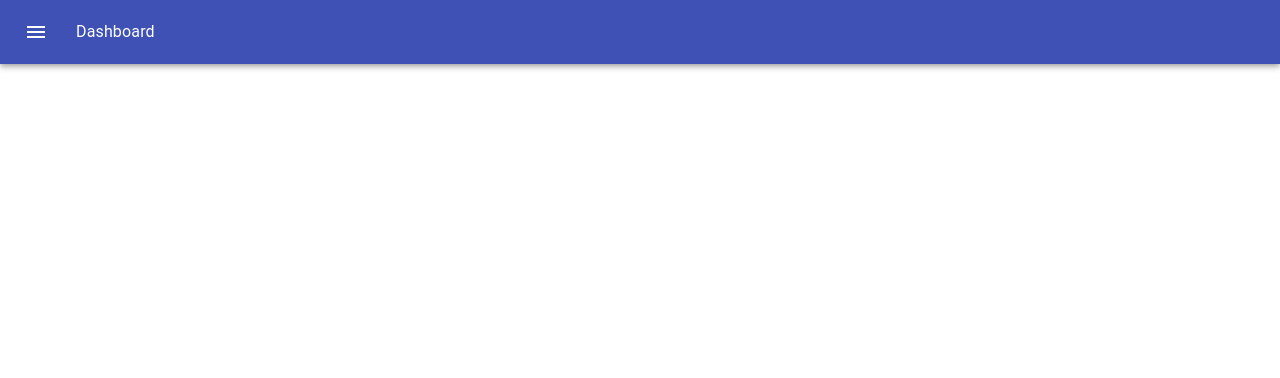
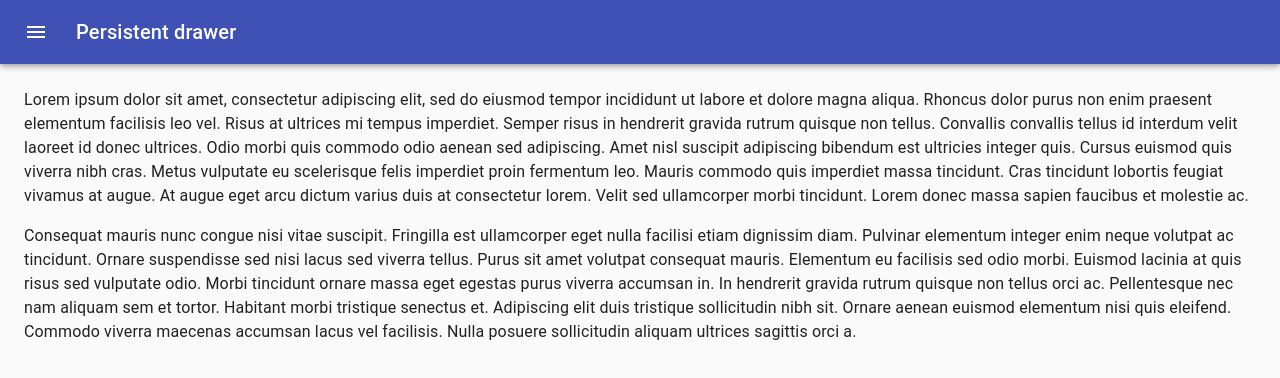
Before and after one commit to ilaydacansinkoc/dashboard-app, a React (Create React App) app: page / in a window 1280 px wide. Shown: the top 378 px of the page. Built offline with nearby package versions, Linux system fonts and the light colour scheme.

Commit message:
Nav bar template

```diff
--- a/src/components/Navbar.tsx
+++ b/src/components/Navbar.tsx
@@ -1,40 +1,181 @@
-import React from "react";
-import AppBar from "@material-ui/core/AppBar";
-import Toolbar from "@material-ui/core/Toolbar";
-import Typography from "@material-ui/core/Typography";
-import IconButton from "@material-ui/core/IconButton";
-import {Button} from "@material-ui/core";
+import React from 'react';
+import clsx from 'clsx';
+import { makeStyles, useTheme } from '@material-ui/core/styles';
+import Drawer from '@material-ui/core/Drawer';
+import CssBaseline from '@material-ui/core/CssBaseline';
+import AppBar from '@material-ui/core/AppBar';
+import Toolbar from '@material-ui/core/Toolbar';
+import List from '@material-ui/core/List';
+import Typography from '@material-ui/core/Typography';
+import Divider from '@material-ui/core/Divider';
+import IconButton from '@material-ui/core/IconButton';
 import MenuIcon from '@material-ui/icons/Menu';
-import makeStyles from "@material-ui/core/styles/makeStyles";
+import ChevronLeftIcon from '@material-ui/icons/ChevronLeft';
+import ChevronRightIcon from '@material-ui/icons/ChevronRight';
+import ListItem from '@material-ui/core/ListItem';
+import ListItemIcon from '@material-ui/core/ListItemIcon';
+import ListItemText from '@material-ui/core/ListItemText';
+import InboxIcon from '@material-ui/icons/MoveToInbox';
+import MailIcon from '@material-ui/icons/Mail';
+
+const drawerWidth = 240;
 
 const useStyles = makeStyles(theme => ({
   root: {
-    flexGrow: 1,
+    display: 'flex',
+  },
+  appBar: {
+    transition: theme.transitions.create(['margin', 'width'], {
+      easing: theme.transitions.easing.sharp,
+      duration: theme.transitions.duration.leavingScreen,
+    }),
+  },
+  appBarShift: {
+    width: `calc(100% - ${drawerWidth}px)`,
+    marginLeft: drawerWidth,
+    transition: theme.transitions.create(['margin', 'width'], {
+      easing: theme.transitions.easing.easeOut,
+      duration: theme.transitions.duration.enteringScreen,
+    }),
   },
   menuButton: {
     marginRight: theme.spacing(2),
   },
-  title: {
+  hide: {
+    display: 'none',
+  },
+  drawer: {
+    width: drawerWidth,
+    flexShrink: 0,
+  },
+  drawerPaper: {
+    width: drawerWidth,
+  },
+  drawerHeader: {
+    display: 'flex',
+    alignItems: 'center',
+    padding: theme.spacing(0, 1),
+    ...theme.mixins.toolbar,
+    justifyContent: 'flex-end',
+  },
+  content: {
     flexGrow: 1,
+    padding: theme.spacing(3),
+    transition: theme.transitions.create('margin', {
+      easing: theme.transitions.easing.sharp,
+      duration: theme.transitions.duration.leavingScreen,
+    }),
+    marginLeft: -drawerWidth,
+  },
+  contentShift: {
+    transition: theme.transitions.create('margin', {
+      easing: theme.transitions.easing.easeOut,
+      duration: theme.transitions.duration.enteringScreen,
+    }),
+    marginLeft: 0,
   },
 }));
 
+export default function PersistentDrawerLeft() {
+  const classes = useStyles();
+  const theme = useTheme();
+  const [open, setOpen] = React.useState(false);
 
-export default function Navbar() {
-  const classes = useStyles();
+  const handleDrawerOpen = () => {
+    setOpen(true);
+  };
+
+  const handleDrawerClose = () => {
+    setOpen(false);
+  };
+
   return (
-    <div>
-      <AppBar position="static">
+    <div className={classes.root}>
+      <CssBaseline />
+      <AppBar
+        position="fixed"
+        className={clsx(classes.appBar, {
+          [classes.appBarShift]: open,
+        })}
+      >
         <Toolbar>
-          <IconButton edge="start" className={classes.menuButton} color="inherit" aria-label="menu">
-            <MenuIcon/>
+          <IconButton
+            color="inherit"
+            aria-label="open drawer"
+            onClick={handleDrawerOpen}
+            edge="start"
+            className={clsx(classes.menuButton, open && classes.hide)}
+          >
+            <MenuIcon />
           </IconButton>
-          <Typography variant="subtitle1" className={classes.title}>
-            Dashboard
+          <Typography variant="h6" noWrap>
+            Persistent drawer
           </Typography>
         </Toolbar>
       </AppBar>
+      <Drawer
+        className={classes.drawer}
+        variant="persistent"
+        anchor="left"
+        open={open}
+        classes={{
+          paper: classes.drawerPaper,
+        }}
+      >
+        <div className={classes.drawerHeader}>
+          <IconButton onClick={handleDrawerClose}>
+            {theme.direction === 'ltr' ? <ChevronLeftIcon /> : <ChevronRightIcon />}
+          </IconButton>
+        </div>
+        <Divider />
+        <List>
+          {['Inbox', 'Starred', 'Send email', 'Drafts'].map((text, index) => (
+            <ListItem button key={text}>
+              <ListItemIcon>{index % 2 === 0 ? <InboxIcon /> : <MailIcon />}</ListItemIcon>
+              <ListItemText primary={text} />
+            </ListItem>
+          ))}
+        </List>
+        <Divider />
+        <List>
+          {['All mail', 'Trash', 'Spam'].map((text, index) => (
+            <ListItem button key={text}>
+              <ListItemIcon>{index % 2 === 0 ? <InboxIcon /> : <MailIcon />}</ListItemIcon>
+              <ListItemText primary={text} />
+            </ListItem>
+          ))}
+        </List>
+      </Drawer>
+      <main
+        className={clsx(classes.content, {
+          [classes.contentShift]: open,
+        })}
+      >
+        <div className={classes.drawerHeader} />
+        <Typography paragraph>
+          Lorem ipsum dolor sit amet, consectetur adipiscing elit, sed do eiusmod tempor incididunt
+          ut labore et dolore magna aliqua. Rhoncus dolor purus non enim praesent elementum
+          facilisis leo vel. Risus at ultrices mi tempus imperdiet. Semper risus in hendrerit
+          gravida rutrum quisque non tellus. Convallis convallis tellus id interdum velit laoreet id
+          donec ultrices. Odio morbi quis commodo odio aenean sed adipiscing. Amet nisl suscipit
+          adipiscing bibendum est ultricies integer quis. Cursus euismod quis viverra nibh cras.
+          Metus vulputate eu scelerisque felis imperdiet proin fermentum leo. Mauris commodo quis
+          imperdiet massa tincidunt. Cras tincidunt lobortis feugiat vivamus at augue. At augue eget
+          arcu dictum varius duis at consectetur lorem. Velit sed ullamcorper morbi tincidunt. Lorem
+          donec massa sapien faucibus et molestie ac.
+        </Typography>
+        <Typography paragraph>
+          Consequat mauris nunc congue nisi vitae suscipit. Fringilla est ullamcorper eget nulla
+          facilisi etiam dignissim diam. Pulvinar elementum integer enim neque volutpat ac
+          tincidunt. Ornare suspendisse sed nisi lacus sed viverra tellus. Purus sit amet volutpat
+          consequat mauris. Elementum eu facilisis sed odio morbi. Euismod lacinia at quis risus sed
+          vulputate odio. Morbi tincidunt ornare massa eget egestas purus viverra accumsan in. In
+          hendrerit gravida rutrum quisque non tellus orci ac. Pellentesque nec nam aliquam sem et
+          tortor. Habitant morbi tristique senectus et. Adipiscing elit duis tristique sollicitudin
+          nibh sit. Ornare aenean euismod elementum nisi quis eleifend. Commodo viverra maecenas
+          accumsan lacus vel facilisis. Nulla posuere sollicitudin aliquam ultrices sagittis orci a.
+        </Typography>
+      </main>
     </div>
   );
-
 }
```
